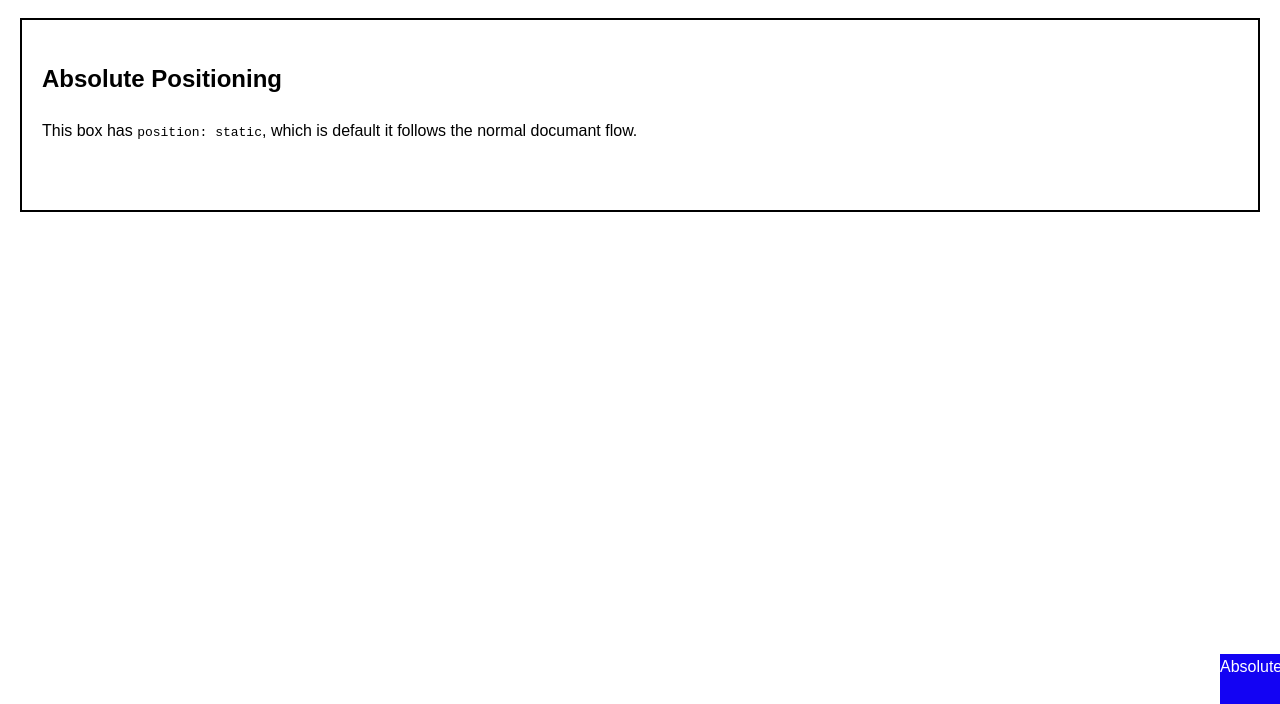
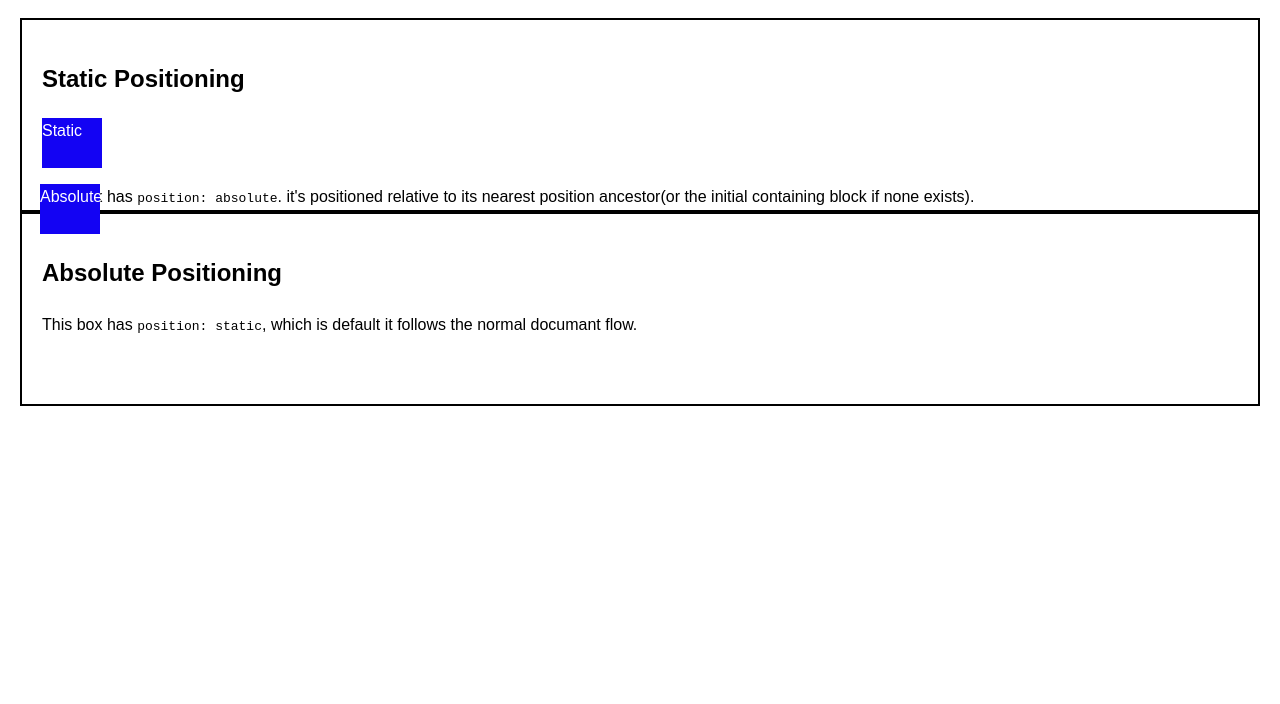
Before and after one commit to Vigneshlearneveryday/Positioning, a plain HTML site: page Static vs Absolute/index.html in a window 1280 px wide. Shown: the part 96-800 px from the top of the page. Drawn offline with Linux system fonts and the light colour scheme.

Commit message:
Practice

```diff
--- a/Static vs Absolute/index.html
+++ b/Static vs Absolute/index.html
@@ -8,13 +8,13 @@
   </head>
   <body>
     <h1>Static and Absolute positioning</h1>
-    <!-- <div class="container">
+     <div class="container">
       <h2>Static Positioning</h2>
       <div class="box static">Static</div>
       <p>
         This box has <code>position: absolute</code>. it's positioned relative to its nearest position ancestor(or the initial containing block if none exists).
       </p>
-    </div> -->
+    </div>
     <div class="container">
       <h2>Absolute Positioning</h2>
       <div class="box absolute">Absolute</div>
--- a/Static vs Absolute/styles.css
+++ b/Static vs Absolute/styles.css
@@ -17,6 +17,6 @@ body {
 }
 .absolute{
     position: absolute;
-   right: 0px;
-    bottom: 0px;
+    top: 280px;
+    left: 40px;
 }
```
